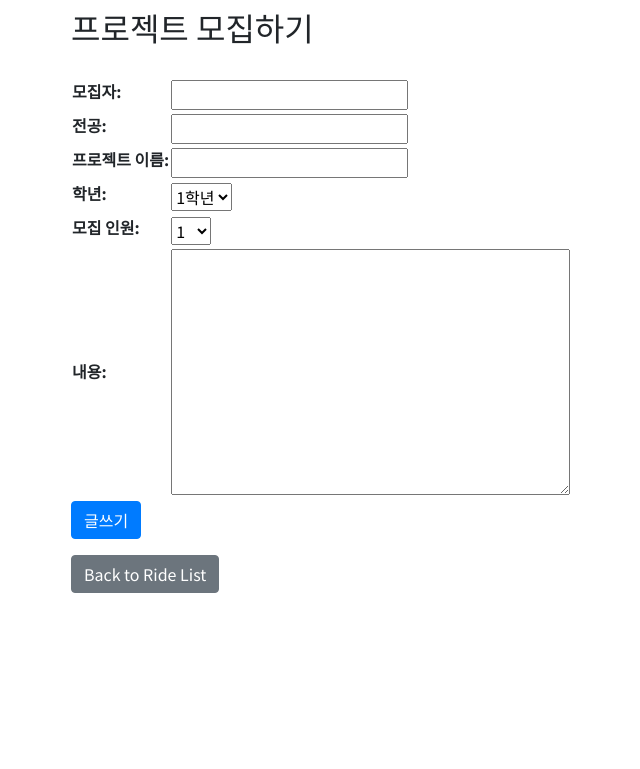
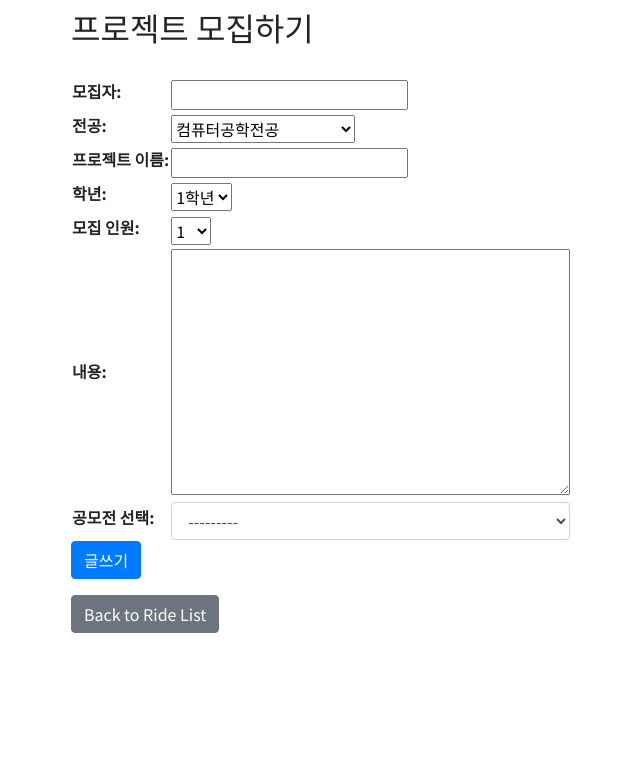
Before and after one commit to 2023-Internetprogramming/team-03, a Django app: page /prjs/new/ in a window 1280 px wide. Shown: the part 64-833 px from the top of the page, without its empty margins (14-654 px from the left). Run offline with Django 4.2, Linux system fonts and the light colour scheme; the visitor is signed in with stand-in values (Sample User, id 1); data that the repository does not hold is empty; some libraries are stand-ins or nearby versions.

Commit message:
Feat: 작성된 공모전 골라서 prj 게시물 작성할 수 있게, 스크랩 하면 이미지 변경되게

```diff
--- a/contest/models.py
+++ b/contest/models.py
@@ -21,6 +21,9 @@ class Contest(models.Model):
     contest_category = models.CharField(max_length=30, choices=CATEGORY_CHOICES, default='기획/아이디어')
     scraped_by_users = models.ManyToManyField(User, related_name='scraped_contests', blank=True)
 
+    def __str__(self):
+        return self.contest_title
+
 #댓글
 class Comment(models.Model):
     name = models.CharField(max_length=100, default='Anonymous')
--- a/prj_posts/forms.py
+++ b/prj_posts/forms.py
@@ -1,5 +1,7 @@
 from django import forms
 from .models import Prj
+from contest.models import Contest
+
 
 class PrjForm(forms.ModelForm):
 
@@ -16,12 +18,59 @@ class PrjForm(forms.ModelForm):
         coerce=int
     )
 
+    MAJOR_CHOICES = [
+        ('컴퓨터공학전공', '컴퓨터공학전공'),
+        ('디지털소프트웨어공학부', '디지털소프트웨어공학부'),
+        ('IT미디어공학전공', 'IT미디어공학전공'),
+        ('소프트웨어전공', '소프트웨어전공'),
+        ('사이버보안전공', '사이버보안전공'),
+        ('바이오공학전공', '바이오공학전공'),
+        ('정보통계학전공', '정보통계학전공'),
+        ('식품영양학전공', '식품영양학전공'),
+        ('수학전공', '수학전공'),
+        ('화학전공', '화학전공'),
+        ('약학과', '약학과'),
+        ('경영학전공', '경영학전공'),
+        ('문헌정보학전공', '문헌정보학전공'),
+        ('유아교육과', '유아교육과'),
+        ('문화인류학전공', '문화인류학전공'),
+        ('회계학전공', '회계학전공'),
+        ('심리학전공', '심리학전공'),
+        ('국제통상학전공', '국제통상학전공'),
+        ('법학전공', '법학전공'),
+        ('사회학전공', '사회학전공'),
+        ('아동가족학전공', '아동가족학전공'),
+        ('사회복지학전공', '사회복지학전공'),
+        ('정치외교학전공', '정치외교학전공'),
+        ('국어국문학전공', '국어국문학전공'),
+        ('일어일문학전공', '일어일문학전공'),
+        ('중어중문학전공', '중어중문학전공'),
+        ('영어영문학전공', '영어영문학전공'),
+        ('불어불문학전공', '불어불문학전공'),
+        ('독어독문학전공', '독어독문학전공'),
+        ('스페인어전공', '스페인어전공'),
+        ('사학전공', '사학전공'),
+        ('철학전공', '철학전공'),
+        ('미술사학전공', '미술사학전공'),
+        ('의상디자인전공', '의상디자인전공'),
+        ('철학전공', '철학전공'),
+        ('철학전공', '철학전공'),
+    ]
+
     user_grade = forms.ChoiceField(choices=GRADE_CHOICES, label='학년', initial=1, widget=forms.Select())
+    user_major = forms.ChoiceField(choices=MAJOR_CHOICES, label='전공', widget=forms.Select())
+
+    contest = forms.ModelChoiceField(
+        queryset=Contest.objects.all(),
+        required=False,
+        label='공모전 선택',
+        widget=forms.Select(attrs={'class': 'form-control'}),
+    )
 
     class Meta:
         model = Prj
         exclude = ['author']
-        fields = ["user_name", "user_major", 'prj_name',  "user_grade", "prj_membernum", "post_content"]
+        fields = ["user_name", "user_major", 'prj_name',  "user_grade", "prj_membernum", "post_content", "contest"]
 
         labels = {
             'user_name' : '모집자',
--- a/prj_posts/models.py
+++ b/prj_posts/models.py
@@ -1,6 +1,7 @@
 from django.db import models
 from django.core.validators import MinValueValidator, MaxValueValidator
 from django.contrib.auth.models import User
+from contest.models import Contest
 
 
 class Prj(models.Model):
@@ -8,14 +9,16 @@ class Prj(models.Model):
     post_title = models.CharField(max_length=15)
     user_name = models.CharField(max_length=5)
     user_major = models.CharField(max_length=15)
-    user_grade = models.IntegerField(blank=True, default=1)
-    prj_name = models.CharField(max_length=15)
+    user_grade = models.IntegerField(default=1)
+    prj_name = models.CharField(max_length=15, blank=True)
     prj_membernum = models.IntegerField(default=1)
     post_content = models.TextField()
 
     created_at = models.DateTimeField(auto_now_add=True)
     updated_at = models.DateTimeField(auto_now=True)
 
+    contest = models.ForeignKey(Contest, on_delete=models.SET_NULL, null=True, blank=True)
+
     def __str__(self):
         return f'[{self.pk}]{self.post_title}'
 
--- a/prj_posts/urls.py
+++ b/prj_posts/urls.py
@@ -8,4 +8,5 @@ urlpatterns = [
     path('prj_update/<int:id>/', views.prj_update, name='prj_update'),
     path('prj_delete/', views.prj_delete, name="prj_delete"),
     path('prj_search/', views.prjsearchResult, name='prjsearchResult'),
+    path('list_contest/<int:contest_id>/', views.list_contest, name='list_contest'),
 ]
--- a/prj_posts/views.py
+++ b/prj_posts/views.py
@@ -6,6 +6,7 @@ from django.http import HttpResponseRedirect, HttpResponseForbidden
 from django.core.paginator import Paginator, EmptyPage, PageNotAnInteger
 from django.contrib.auth.decorators import login_required
 from django.db.models import Q
+from contest.models import Contest
 
 
 def prj_list(request):
@@ -99,3 +100,24 @@ def prjsearchResult(request):
         return render(request, 'prj_posts/prj_search.html', {'query': query, 'prjs': prjs})
     else:
         return render(request, 'prj_posts/prj_search.html')
+
+
+def list_contest(request, contest_id):
+    contest = get_object_or_404(Contest, id=contest_id)
+    prjs = Prj.objects.filter(contest=contest).order_by('-pk')
+
+    page = request.GET.get('page', '1')
+    paginator = Paginator(prjs, 10)
+
+    try:
+        prjs = paginator.page(page)
+    except PageNotAnInteger:
+        prjs = paginator.page(1)
+    except EmptyPage:
+        prjs = paginator.page(paginator.num_pages)
+
+    return render(
+        request,
+        'prj_posts/prj_list.html',
+        {'prjs': prjs, 'page_obj': prjs, 'contest': contest},
+    )
```
Also changed, not shown: contest/templates/contest/comment.html (+18 -4 lines), contest/templates/contest/contest_detail.html (+48 -10 lines), contest/templates/contest/contest_list.html (+8 -9 lines), contest/templates/contest/contest_search.html (+12 -4 lines), contest/views.py (+11 -8 lines), prj_posts/templates/prj_posts/prj_list.html (+8 -2 lines), contest/static/contest/image/bookmark.png (added), contest/static/contest/image/bookmark_FILL.png (added).
